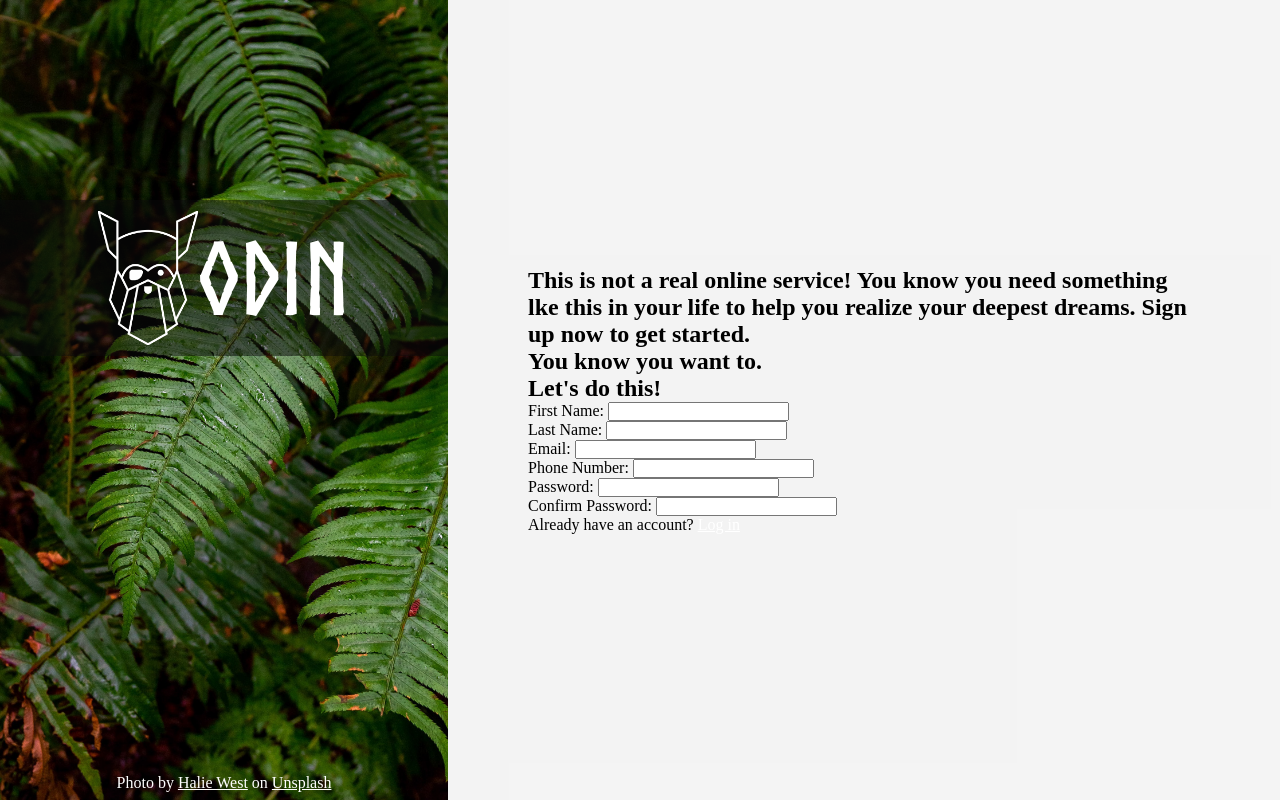
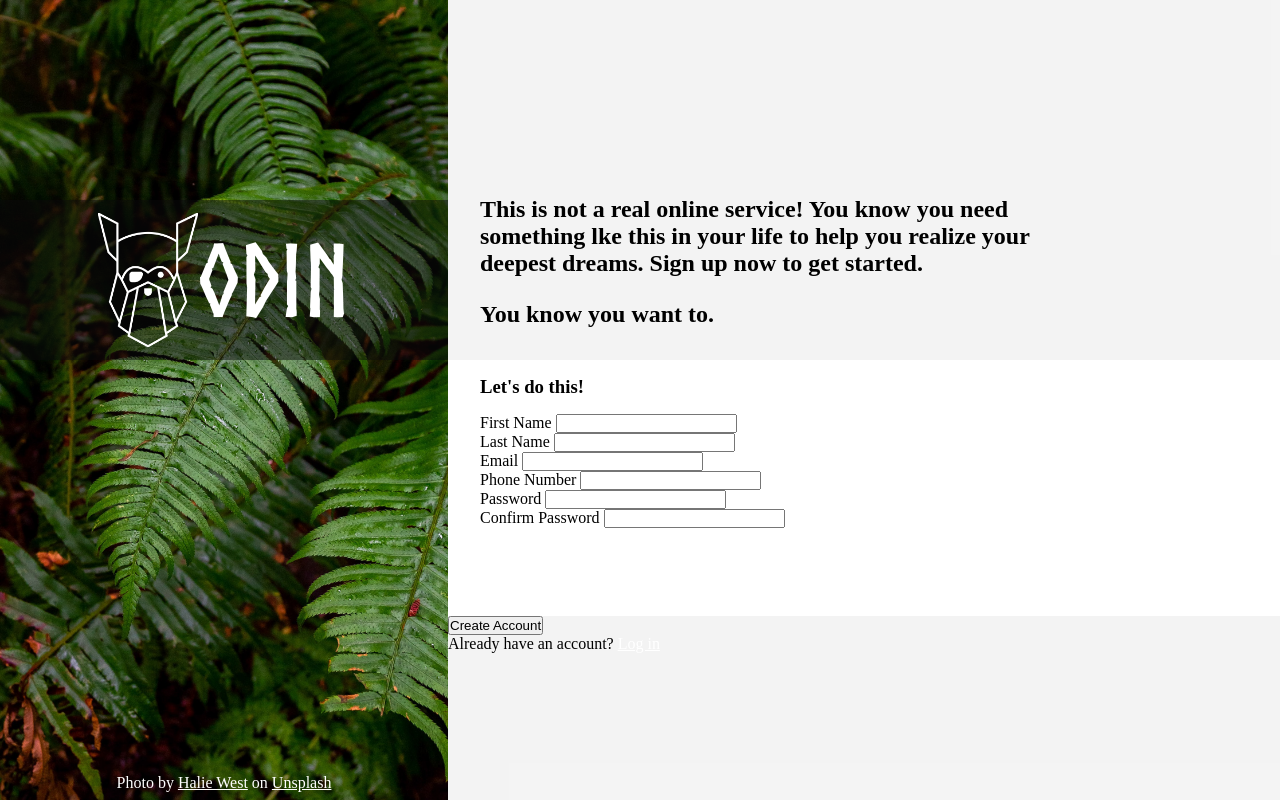
Before and after one commit to timjacksonm/Sign-Up-Form, a plain HTML site: page index.html in a window 1280 px wide. Drawn offline with Linux system fonts and the light colour scheme.

Commit message:
added to the right side styles

```diff
--- a/index.html
+++ b/index.html
@@ -20,52 +20,56 @@
     </header>
     <aside class="right-section">
       <div class="content">
-        <h2 class="content-title">
-          This is not a real online service! You know you need something lke
-          this in your life to help you realize your deepest dreams. Sign up now
-          to get started.
-        </h2>
-        <h2>You know you want to.</h2>
+        <div class="content-message">
+          <h2 class="content-title">
+            This is not a real online service! You know you need something lke
+            this in your life to help you realize your deepest dreams. Sign up
+            now to get started.
+          </h2>
+          <!-- <h2></h2> -->
+          <h2>You know you want to.</h2>
+        </div>
         <form action="" method="post" class="sign-up">
-          <h1>Let's do this!</h1>
-          <section>
+          <section class="sign-up-section">
+            <h1>Let's do this!</h1>
             <p>
               <label for="firstname">
-                <span>First Name: </span>
+                <span>First Name </span>
               </label>
               <input type="text" id="firstname" name="firstname" />
             </p>
             <p>
               <label for="lastname">
-                <span>Last Name: </span>
+                <span>Last Name </span>
               </label>
               <input type="text" id="lastname" name="lastname" />
             </p>
             <p>
               <label for="email">
-                <span>Email: </span>
+                <span>Email </span>
               </label>
               <input type="text" id="email" name="email" />
             </p>
             <p>
               <label for="phonenumber">
-                <span>Phone Number: </span>
+                <span>Phone Number </span>
               </label>
               <input type="text" id="phonenumber" name="phonenumber" />
             </p>
             <p>
               <label for="password">
-                <span>Password: </span>
+                <span>Password </span>
               </label>
               <input type="text" id="password" name="password" />
             </p>
             <p>
               <label for="passwordconfirm">
-                <span>Confirm Password: </span>
+                <span>Confirm Password </span>
               </label>
               <input type="text" id="passwordconfirm" name="passwordconfirm" />
             </p>
           </section>
+          <button class="create-account">Create Account</button>
         </form>
         <p class="content-text">
           Already have an account? <a href="" class="login-link">Log in</a>
--- a/styles.css
+++ b/styles.css
@@ -15,6 +15,11 @@ body {
   position: relative;
 }
 
+a {
+  font-style: normal;
+  color: #fff;
+}
+
 .left-section {
   width: 35%;
   background-image: url(/assets/halie-west-25xggax4bSA-unsplash.jpg);
@@ -23,20 +28,11 @@ body {
   position: relative;
 }
 
-.right-section {
-  flex: 1;
-  background-color: #f3f3f3f3;
-  padding: 5rem;
-  display: flex;
-  flex-direction: column;
-  justify-content: center;
-  align-items: center;
-}
-
 .logo-container {
   position: absolute;
   top: 25%;
   width: 100%;
+  height: 10rem;
   display: flex;
   justify-content: center;
   align-items: center;
@@ -54,6 +50,45 @@ body {
   color: #fff;
 }
 
+.right-section {
+  flex: 1;
+  background-color: #f3f3f3f3;
+  /* padding: 5rem; */
+  display: flex;
+  flex-direction: column;
+  /* justify-content: center; */
+  align-items: center;
+}
+
+.content {
+  width: 100%;
+  height: 100%;
+}
+
+.content-title {
+  width: 75%;
+  margin-bottom: 1.5rem;
+  max-width: 40rem;
+}
+
+.content-message {
+  display: flex;
+  flex-direction: column;
+  padding: 2rem;
+  justify-content: end;
+  height: calc(25% + 10rem);
+}
+
+.sign-up-section {
+  height: 16rem;
+  padding: 1rem 2rem;
+  background-color: #fff;
+}
+
+.sign-up-section > h1 {
+  margin-bottom: 1rem;
+}
+
 .footer-container {
   position: absolute;
   bottom: 0;
@@ -62,8 +97,3 @@ body {
   color: #fff;
   padding: 0.5em 0;
 }
-
-a {
-  font-style: normal;
-  color: #fff;
-}
```
